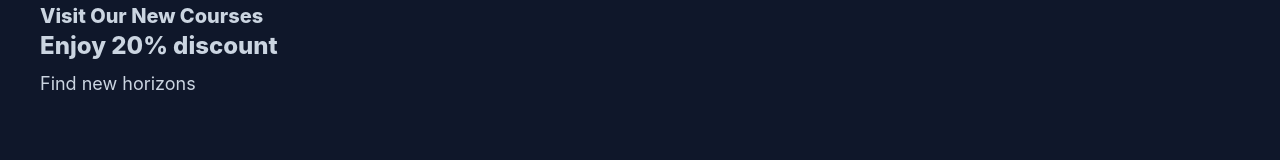
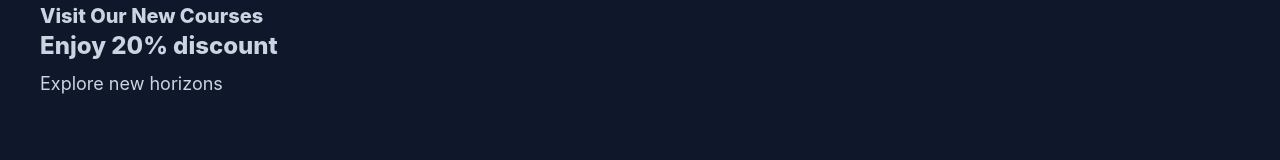
Before and after one commit to Mahmoudibrahim54/Courses-React, a React (Create React App) app: page /faq in a window 1280 px wide. Shown: the part 569-729 px from the top of the page. Built offline with nearby package versions, Linux system fonts and the light colour scheme; no server answers.

Commit message:
[FIX][AFTER DELIVERY TIME] fix NAVLINK

```diff
--- a/src/components/navigation/Footer.jsx
+++ b/src/components/navigation/Footer.jsx
@@ -1,26 +1,16 @@
-import { NavLink } from "react-router-dom"
+import { NavLink } from "react-router-dom";
 
 const Footer = () => {
   return (
     <div className="bg-slate-900">
-    <div className="relative z-20 flex justify-between h-32 px-10 py-8 i"  >
+      <div className="relative z-20 flex justify-between h-32 px-10 py-8 i">
         <div className="text-slate-300 flex flex-col items-start">
-        <div className="text-xl font-extrabold">
-          Visit Our New Courses
+          <div className="text-xl font-extrabold">Visit Our New Courses</div>
+          <div className="text-2xl font-extrabold">Enjoy 20% discount</div>
+          <p className="mt-2 max-w-md text-lg">Explore new horizons</p>
         </div>
-        <div className="text-2xl font-extrabold">
-          Enjoy 20% discount
-        </div>
-        <p className="mt-2 max-w-md text-lg">
-          Find new horizons
-        </p>
-      </div>
-
-
       </div>
       <div className="mt-6 flex flex-col flex-wrap justify-between gap-4 text-slate-300 md:flex-row ">
-
-
         <div className="mt-16 flex flex-wrap items-center  justify-between gap-4 border-t py-3 text-slate-300 w-screen px-10">
           <div className="text-sm">
             <NavLink
@@ -36,7 +26,7 @@ const Footer = () => {
         </div>
       </div>
     </div>
- )
-}
+  );
+};
 
-export default Footer
+export default Footer;
```
Lines whose indentation alone changed are shown as unchanged.
